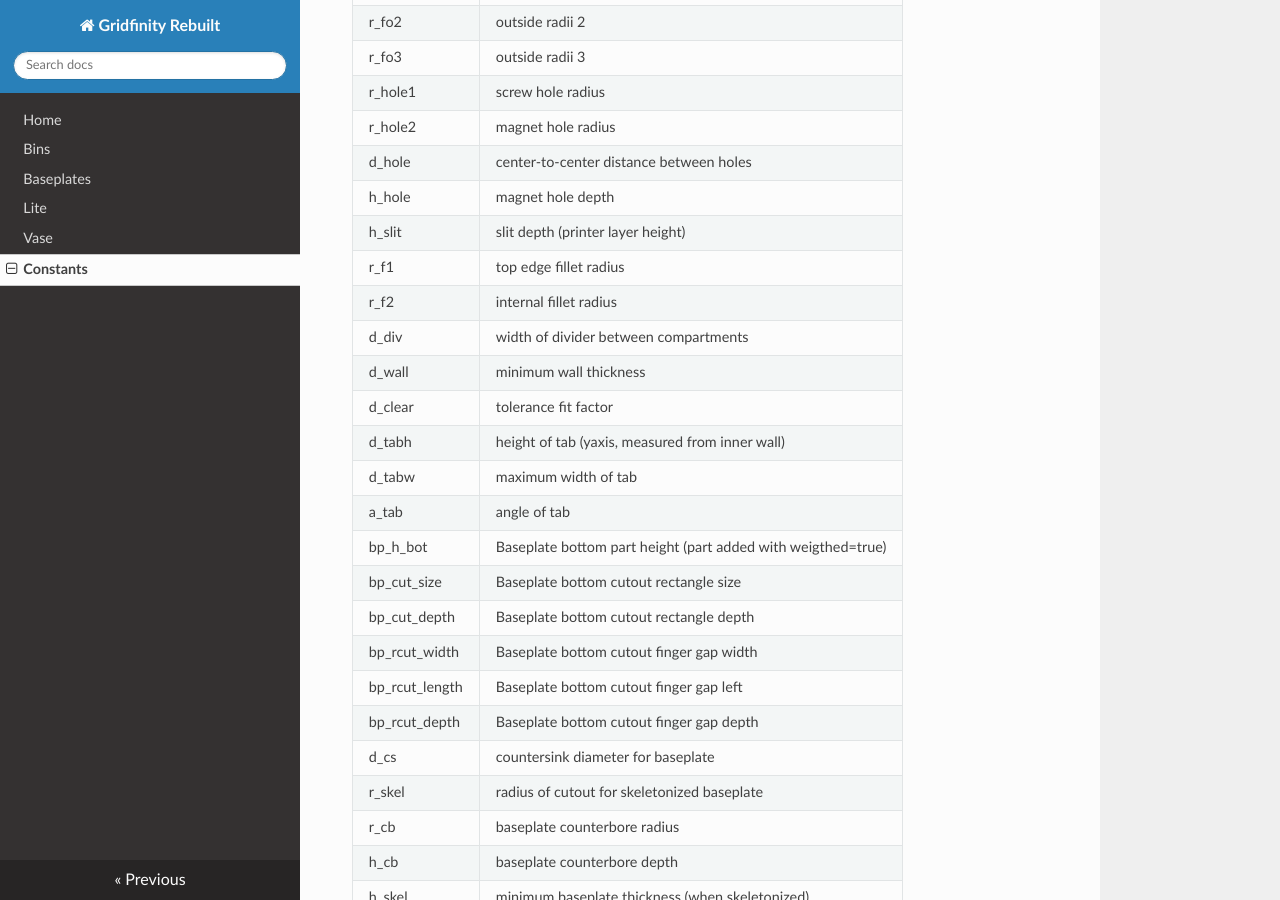
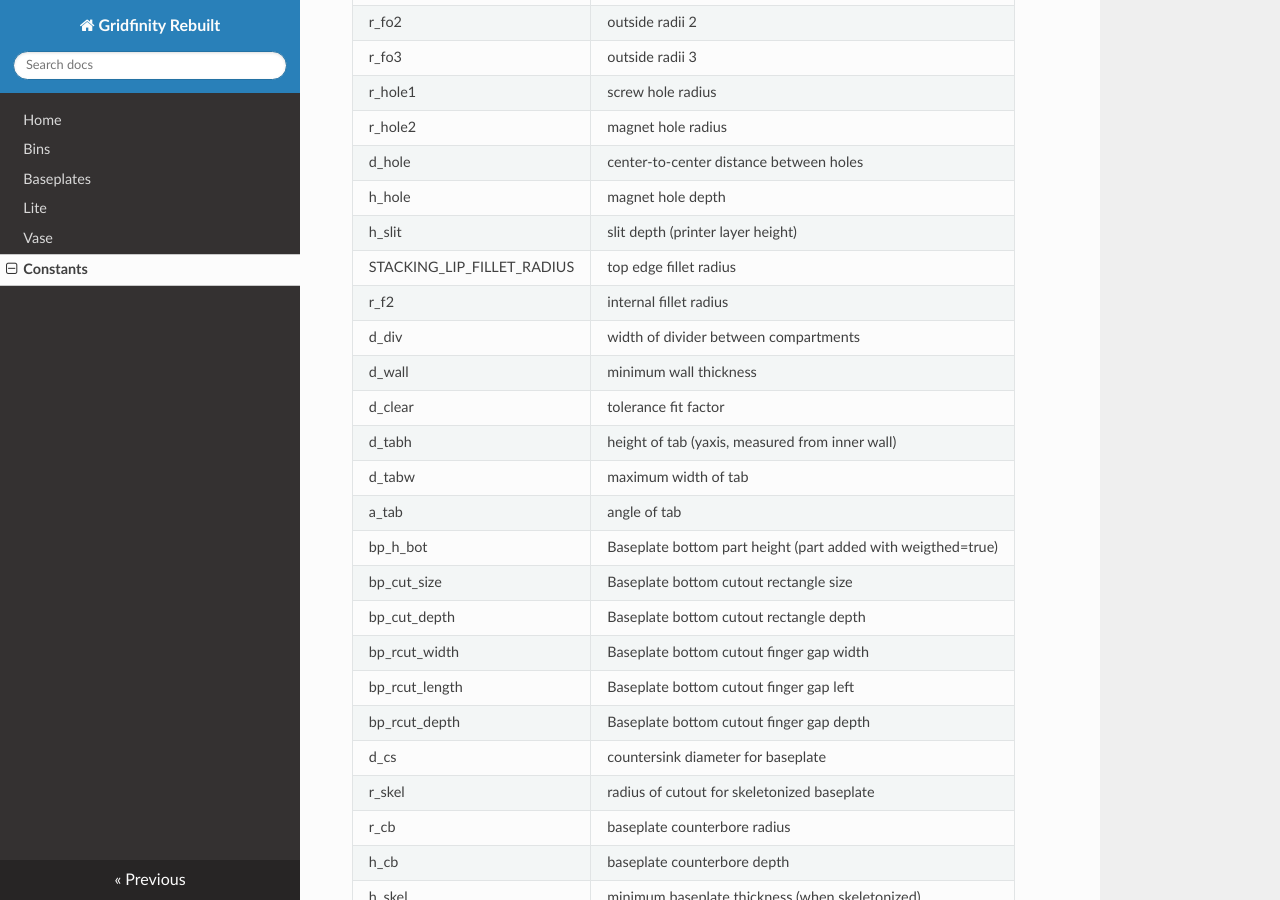
Before and after one commit to kennetek/gridfinity-rebuilt-openscad, an MkDocs documentation site: the page built from docs/constants.md, in a window 1280 px wide and 900 px high, scrolled down 520 px. Built offline with MkDocs 1.6.1, drawn with Linux system fonts in a browser that asks for light colours; nearby versions of some CDN libraries.

Commit message:
Switch stacking lip constants to the same format as baseplate constants
This increases readability and usability, while also being more compact.

Also updated documentation in gridfinity-rebuilt-bins to explain how heights are calculated.

```diff
--- a/docs/constants.md
+++ b/docs/constants.md
@@ -17,7 +17,7 @@
 d_hole| center-to-center distance between holes
 h_hole| magnet hole depth
 h_slit| slit depth (printer layer height)
-r_f1| top edge fillet radius
+STACKING_LIP_FILLET_RADIUS| top edge fillet radius
 r_f2 | internal fillet radius
 d_div | width of divider between compartments
 d_wall| minimum wall thickness
```
Also changed, not shown: 3 other files.
